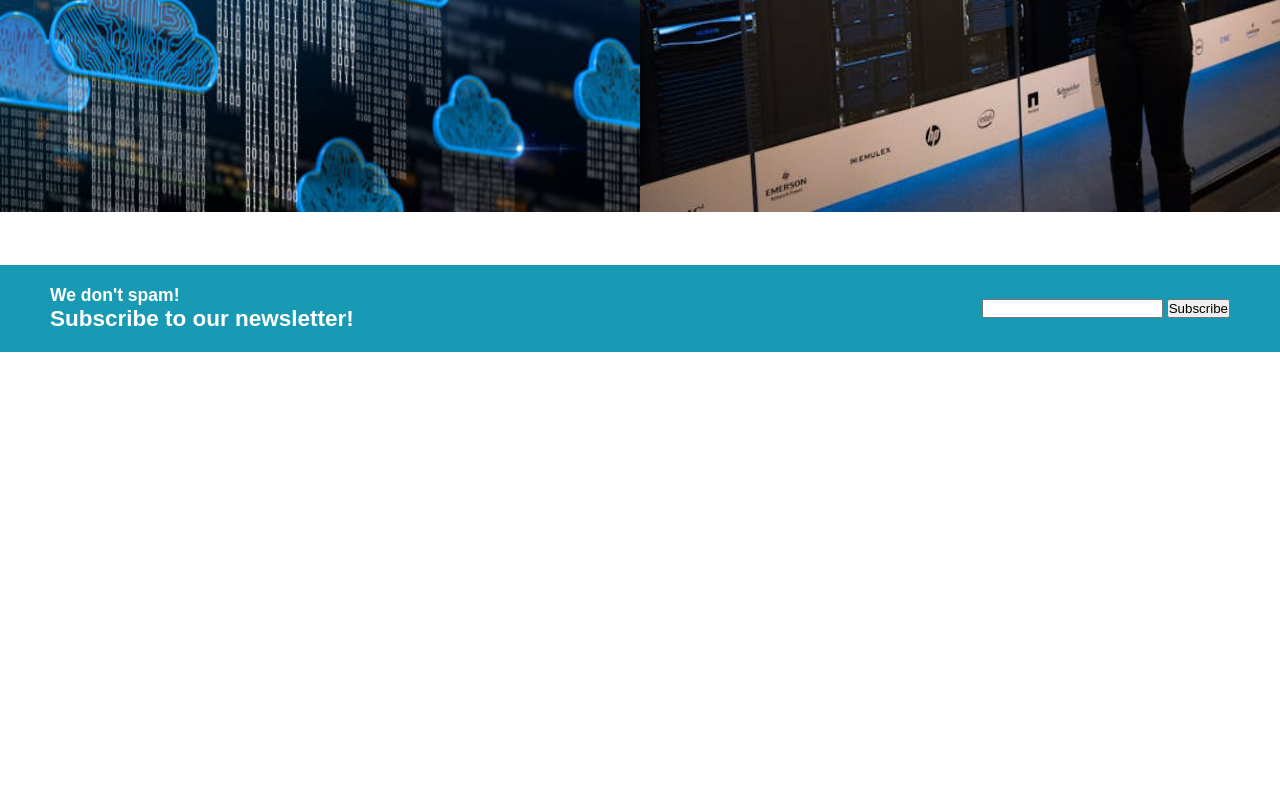
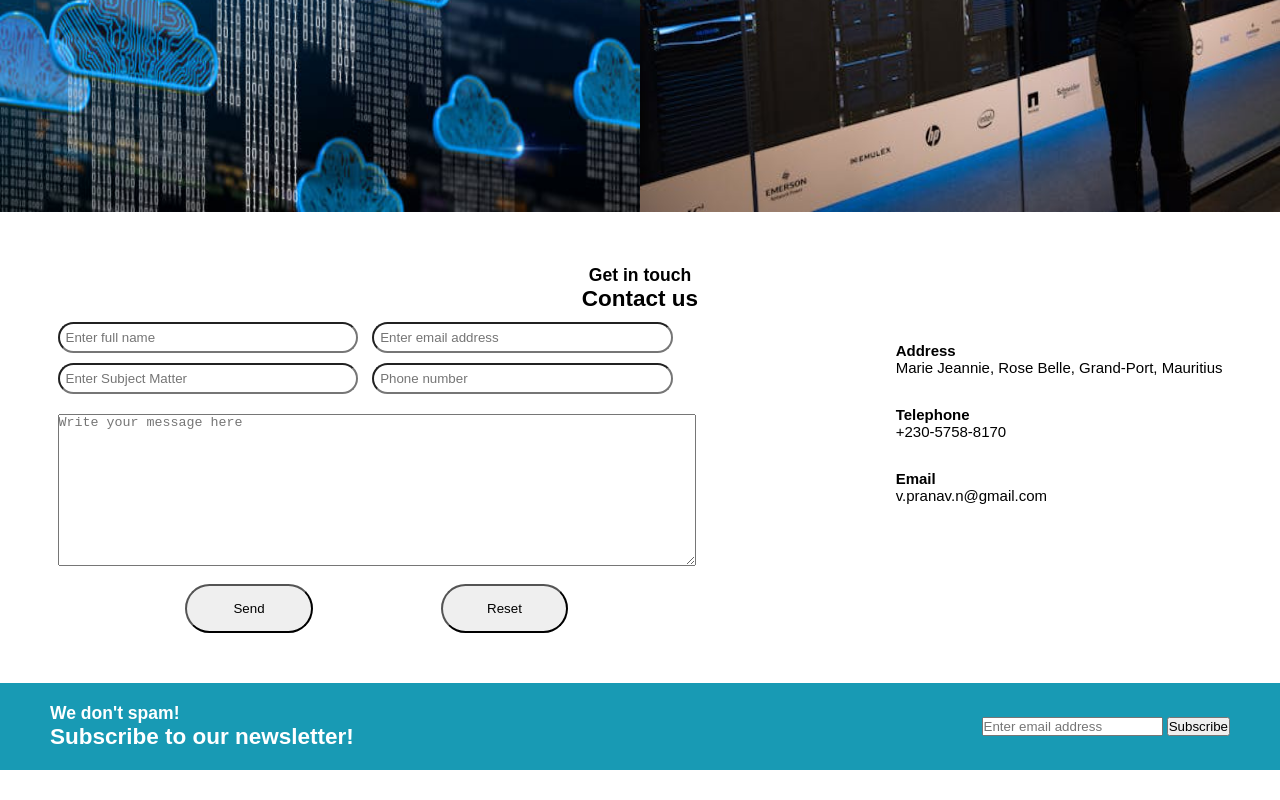
Before and after one commit to vnpranav/DI_Hackathon, a plain HTML site: page website/index.html in a window 1280 px wide. Shown: the part 3130-3930 px from the top of the page. Before the commit the page ends 3512 px from the top, so only its background shows below. Drawn offline with Linux system fonts and the light colour scheme.

Commit message:
contact form

```diff
--- a/website/css/style.css
+++ b/website/css/style.css
@@ -256,6 +256,60 @@ a{
 }
 
 /* styling contact form */
+.section_header{
+    width: 100%;
+    text-align: center;
+}
+
+.contact_container{
+    width: 100%;
+    display: flex;
+    justify-content: space-around;
+}
+
+.contact_form{
+    width: 60%;
+}
+
+.contact_fields{
+    width: 100%;
+    margin-bottom: 2rem;
+}
+
+.contact_input{
+    width: 40%;
+    padding: 0.6rem;
+    margin-top: 1rem;
+    margin-right: 1rem;
+    border-radius: 5rem;
+    /* border and outline?? */
+}
+
+.contact_area{
+    width: 100%;
+}
+
+#message{
+    width: 85%;
+    /* border and outline?? */
+    margin-bottom: 1.5rem;
+}
+
+#btn_container{
+    width: 85%;
+    display: flex;
+    justify-content: space-evenly;
+}
+
+.contact_btn{
+    width: 20%;
+    padding: 1.5rem 2rem;
+    border-radius: 3rem;
+}
+
+.contact_details_section{
+    margin-top: 3rem;
+}
 
 /* styling subscribe section */
 .subscribe{
--- a/website/index.html
+++ b/website/index.html
@@ -181,6 +181,54 @@
     </section>
 
     <!-- contact section -->
+    <section class="section">
+        <div class="container">
+            <div class="section_header">
+                <h3 id="smaller_title">Get in touch</h3>
+                <h2 id="larger_subtitle">Contact us</h2>
+            </div>
+            <div class="contact_container">
+                <div class="contact_form">
+                    <form action="" class="contact" method="post">
+                        <div class="contact_fields">
+                            <input type="text" name="name" class="contact_input" placeholder="Enter full name" required>
+                            <input type="email" name="email" class="contact_input" placeholder="Enter email address" required>
+                            <input type="text" name="subject" class="contact_input" placeholder="Enter Subject Matter">
+                            <input type="number" name="phone" class="contact_input" placeholder="Phone number">
+                        </div>
+                        <div class="contact_area">
+                            <textarea class="contact_message" name="message" id="message" cols="30" rows="10" placeholder="Write your message here"></textarea>
+                            <br>
+                            <div id="btn_container">
+                                <button type="submit" class="contact_btn">Send</button>
+                                <button type="reset" class="contact_btn">Reset</button>
+                            </div>
+                        </div>
+                    </form>
+                </div>
+                <div class="contact_details">
+                    <div class="contact_details_section">
+                        <h4>Address</h4>
+                        <p>
+                            Marie Jeannie, Rose Belle, Grand-Port, Mauritius
+                        </p>
+                    </div>
+                    <div class="contact_details_section">
+                        <h4>Telephone</h4>
+                        <p>
+                            +230-5758-8170
+                        </p>
+                    </div>
+                    <div class="contact_details_section">
+                        <h4>Email</h4>
+                        <p>
+                            v.pranav.n@gmail.com
+                        </p>
+                    </div>
+                </div>
+            </div>
+        </div>
+    </section>
 
     <!-- subscribe section -->
     <section class="section">
@@ -191,7 +239,7 @@
                     <h2>Subscribe to our newsletter!</h2>
                 </div>
                 <form class="subscribe_form" method="post">
-                    <input type="email" name="subscribe_form_input" id="" required>
+                    <input type="email" name="subscribe_form_input" id="" placeholder="Enter email address" required>
                     <button id="subscribe_button" type="submit">Subscribe</button>
                 </form>
             </div>
```
